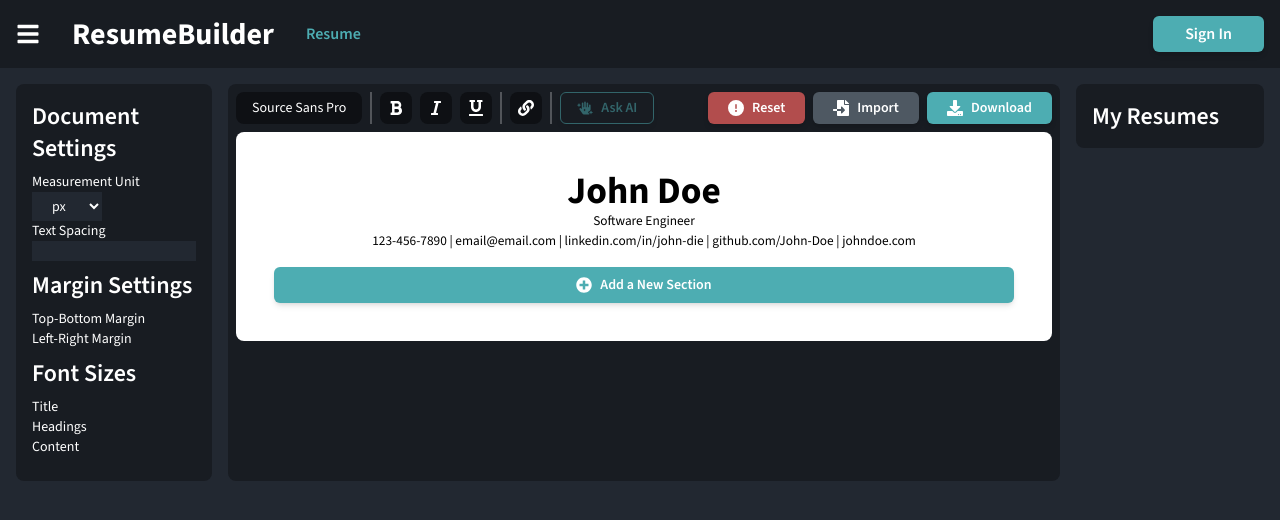
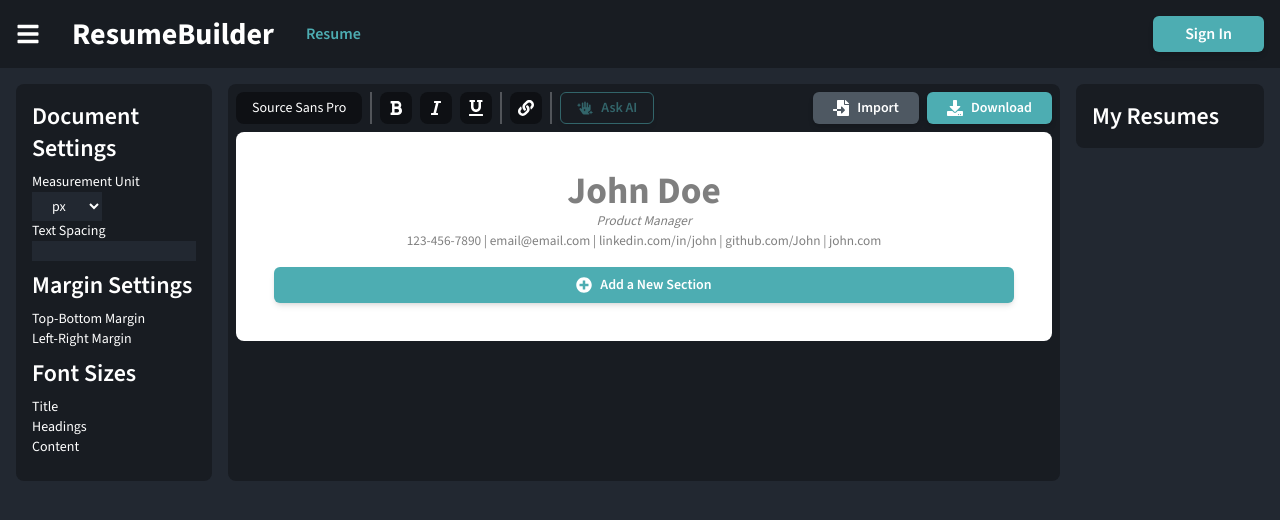
Before and after one commit to Jxl-s/resume-builder, a Next.js app: page /en in a window 1280 px wide. Shown: the top 520 px of the page. Built offline with nearby package versions, Linux system fonts and the light colour scheme.

Commit message:
add projects to resume extracting

```diff
--- a/src/app/api/extract_resume/route.ts
+++ b/src/app/api/extract_resume/route.ts
@@ -9,12 +9,13 @@ You will be given a resume in plain text, and you will need to extract the follo
 - Phone number
 - Education(s) (degree, school, graduation year, location)
 - Experience(s) (job title, company, start & end date, description)
+- Project(s) (name, start & end date, description)
 - Skills
 
 Make sure that the casing is proper (e.g. "John Doe", "Software Engineer", not all upper or all lowercase).
 
 Here is how you should structure the output:
-{"name": "John Doe","email": "johndoe@gmail.com","phone": "123-456-7890","education": [{"degree": "Bachelor of Science","school": "University of Example","grad_month_year": "May 2020","location": "Example City, Example State"},{"degree": "Master of Science","school": "University of Example 2","grad_month_year": "May 2022","location": "Example City, Example State"}],"experience": [{"job_title": "Software Engineer","company": "Example Company","location":"Toronto, ON","start_date": "Jan 2019","end_date": "Present","description": ["Worked on various projects...", "Collaborated with team members..."]},{"job_title": "Data Scientist","company": "Example Company 2","location": "Toronto, ON", "start_date": "May 2017","end_date": "Apr 2018","description": ["Analyzed data and created models...", "Presented findings to stakeholders..."]}], "skills": ["Python", "Java", "..."]}
+{"name": "John Doe","email": "johndoe@gmail.com","phone": "123-456-7890","education": [{"degree": "Bachelor of Science","school": "University of Example","grad_month_year": "May 2020","location": "Example City, Example State"},{"degree": "Master of Science","school": "University of Example 2","grad_month_year": "May 2022","location": "Example City, Example State"}],"experience": [{"job_title": "Software Engineer","company": "Example Company","location":"Toronto, ON","start_date": "Jan 2019","end_date": "Present","description": ["Worked on various projects...", "Collaborated with team members..."]},{"job_title": "Data Scientist","company": "Example Company 2","location": "Toronto, ON", "start_date": "May 2017","end_date": "Apr 2018","description": ["Analyzed data and created models...", "Presented findings to stakeholders..."]}], "projects": [{"name": "AI ChatBot", "start_date": "Jun 2015", "end_date": "Apr 2016", "description": ["Built xyz ...", "Made it good...", "other point"]}], "skills": ["Python", "Java", "..."]}
 No more, no less
 
 In case where a date does not exist, use "Jan 2020".
--- a/src/components/EditableItem.css
+++ b/src/components/EditableItem.css
@@ -1,22 +1,22 @@
 .editable-item.empty-content::before {
     content: attr(data-placeholder);
-    color: rgba(0, 0, 0, 0.25);
+    color: rgba(0, 0, 0, 0.5);
 }
 
 .editable-item.empty-content.ce-bold::before {
     content: attr(data-placeholder);
-    color: rgba(0, 0, 0, 0.25);
+    color: rgba(0, 0, 0, 0.5);
     font-weight: bold;
 }
 
 .editable-item.empty-content.ce-italic::before {
     content: attr(data-placeholder);
-    color: rgba(0, 0, 0, 0.25);
+    color: rgba(0, 0, 0, 0.5);
     font-style: italic;
 }
 
 .editable-item.empty-content.ce-underline::before {
     content: attr(data-placeholder);
-    color: rgba(0, 0, 0, 0.25);
+    color: rgba(0, 0, 0, 0.5);
     text-decoration: underline;
 }
--- a/src/components/EditableItem.tsx
+++ b/src/components/EditableItem.tsx
@@ -97,10 +97,12 @@ const EditableItem: FC<EditableItemProps> = ({
     // Initial placeholder handling
     useEffect(() => {
         if (!itemRef.current) return;
-        if (itemRef.current.textContent === "") {
+        if (content === "") {
             itemRef.current.classList.add("empty-content");
+        } else {
+            itemRef.current.classList.remove("empty-content");
         }
-    }, []);
+    }, [content]);
 
     return (
         <Component
--- a/src/components/EditableList.tsx
+++ b/src/components/EditableList.tsx
@@ -116,7 +116,7 @@ const EditableList: FC<Props> = ({ items, setItems, itemId }) => {
     if (innerHtml === "") {
         innerHtml = Array.from({ length: 3 })
             .map(
-                (_, i) => `<li class="opacity-25">Enter bullet point #${i}</li>`
+                (_, i) => `<li class="opacity-50">Enter bullet point #${i}</li>`
             )
             .join("");
     }
--- a/src/components/Tooltips.tsx
+++ b/src/components/Tooltips.tsx
@@ -199,13 +199,6 @@ const Tooltips: FC = () => {
                     <AskAi />
                 </div>
                 <div className="flex gap-2 relative">
-                    <Button
-                        theme="danger"
-                        className="text-sm font-semibold px-5 flex items-center gap-2"
-                    >
-                        <FaCircleExclamation className="w-4 h-4" />
-                        Reset
-                    </Button>
                     <ImportResume />
                     <DownloadResume />
                 </div>
--- a/src/components/items/Header.tsx
+++ b/src/components/items/Header.tsx
@@ -39,6 +39,7 @@ const Header: FC = () => {
             <EditableItem
                 content={name}
                 setContent={setName}
+                placeholder="John Doe"
                 Component={"span"}
                 defaultStyle={["bold"]}
                 className="text-center block"
@@ -50,6 +51,7 @@ const Header: FC = () => {
             <EditableItem
                 content={subtitle}
                 setContent={setSubtitle}
+                placeholder="Product Manager"
                 Component={"span"}
                 defaultStyle={["italic"]}
                 className="text-center block"
@@ -58,6 +60,7 @@ const Header: FC = () => {
             <EditableItem
                 content={contact}
                 setContent={setContact}
+                placeholder="123-456-7890 | email@email.com | linkedin.com/in/john | github.com/John | john.com"
                 Component={"span"}
                 className="text-center block mb-2"
                 fontSize={contentSize}
--- a/src/stores/useResumeEditorStore.ts
+++ b/src/stores/useResumeEditorStore.ts
@@ -1,11 +1,6 @@
 import { create } from "zustand";
 import { v4 as uuidv4 } from "uuid";
-import {
-    IEducationItem,
-    IExperienceItem,
-    IProjectItem,
-    ITextItem,
-} from "@/types/items";
+import { IEducationItem, IExperienceItem, IProjectItem, ITextItem } from "@/types/items";
 
 // type: education/experience, custom, project
 interface SectionTypes {
@@ -28,11 +23,7 @@ interface ResumeEditor {
         contact: string;
     };
 
-    setHeader: (header: {
-        name: string;
-        subtitle: string;
-        contact: string;
-    }) => void;
+    setHeader: (header: { name: string; subtitle: string; contact: string }) => void;
 
     sections: {
         id: string;
@@ -40,9 +31,7 @@ interface ResumeEditor {
         items: SectionItem[];
     }[];
 
-    setSections: (
-        sections: { id: string; title: string; items: SectionItem[] }[]
-    ) => void;
+    setSections: (sections: { id: string; title: string; items: SectionItem[] }[]) => void;
     addSection: (title: string) => void;
     removeSection: (sectionId: string) => void;
     updateSection: (sectionId: string, title: string) => void;
@@ -59,19 +48,14 @@ interface ResumeEditor {
     addProject: (sectionId: string) => void;
 
     moveSection: (sectionId: string, direction: "up" | "down") => void;
-    moveItem: (
-        sectionId: string,
-        itemId: string,
-        direction: "up" | "down"
-    ) => void;
+    moveItem: (sectionId: string, itemId: string, direction: "up" | "down") => void;
 }
 
 const useResumeEditorStore = create<ResumeEditor>((set) => ({
     header: {
-        name: "<b>John Doe</b>",
-        subtitle: "Software Engineer",
-        contact:
-            "123-456-7890 | email@email.com | linkedin.com/in/john-die | github.com/John-Doe | johndoe.com",
+        name: "",
+        subtitle: "",
+        contact: "",
     },
 
     setHeader: (header) => set({ header }),
@@ -157,9 +141,7 @@ const useResumeEditorStore = create<ResumeEditor>((set) => ({
             const section = copy.find((s) => s.id === sectionId);
 
             if (section) {
-                const itemIndex = section.items.findIndex(
-                    (i) => i.id === itemId
-                );
+                const itemIndex = section.items.findIndex((i) => i.id === itemId);
 
                 if (itemIndex !== -1) {
                     section.items[itemIndex] = item;
@@ -274,15 +256,13 @@ const useResumeEditorStore = create<ResumeEditor>((set) => ({
 
             // if it's already the first and up don't do anything. if it's already last and down, same.
             const isAlreadyFirst = sectionIndex === 0 && direction === "up";
-            const isAlreadyLast =
-                sectionIndex === copy.length - 1 && direction === "down";
+            const isAlreadyLast = sectionIndex === copy.length - 1 && direction === "down";
 
             if (isAlreadyFirst || isAlreadyLast) {
                 return { sections: copy };
             }
 
-            const targetIndex =
-                direction === "up" ? sectionIndex - 1 : sectionIndex + 1;
+            const targetIndex = direction === "up" ? sectionIndex - 1 : sectionIndex + 1;
             const temp = copy[sectionIndex];
             copy[sectionIndex] = copy[targetIndex];
             copy[targetIndex] = temp;
@@ -302,15 +282,13 @@ const useResumeEditorStore = create<ResumeEditor>((set) => ({
 
             // if it's already the first and up don't do anything. if it's already last and down, same.
             const isAlreadyFirst = itemIndex === 0 && direction === "up";
-            const isAlreadyLast =
-                itemIndex === section.items.length - 1 && direction === "down";
+            const isAlreadyLast = itemIndex === section.items.length - 1 && direction === "down";
 
             if (isAlreadyFirst || isAlreadyLast) {
                 return { sections: copy };
             }
 
-            const targetIndex =
-                direction === "up" ? itemIndex - 1 : itemIndex + 1;
+            const targetIndex = direction === "up" ? itemIndex - 1 : itemIndex + 1;
 
             const temp = section.items[itemIndex];
             section.items[itemIndex] = section.items[targetIndex];
```
Also changed, not shown: src/components/ui/ImportResume.tsx (+31 -6 lines).
